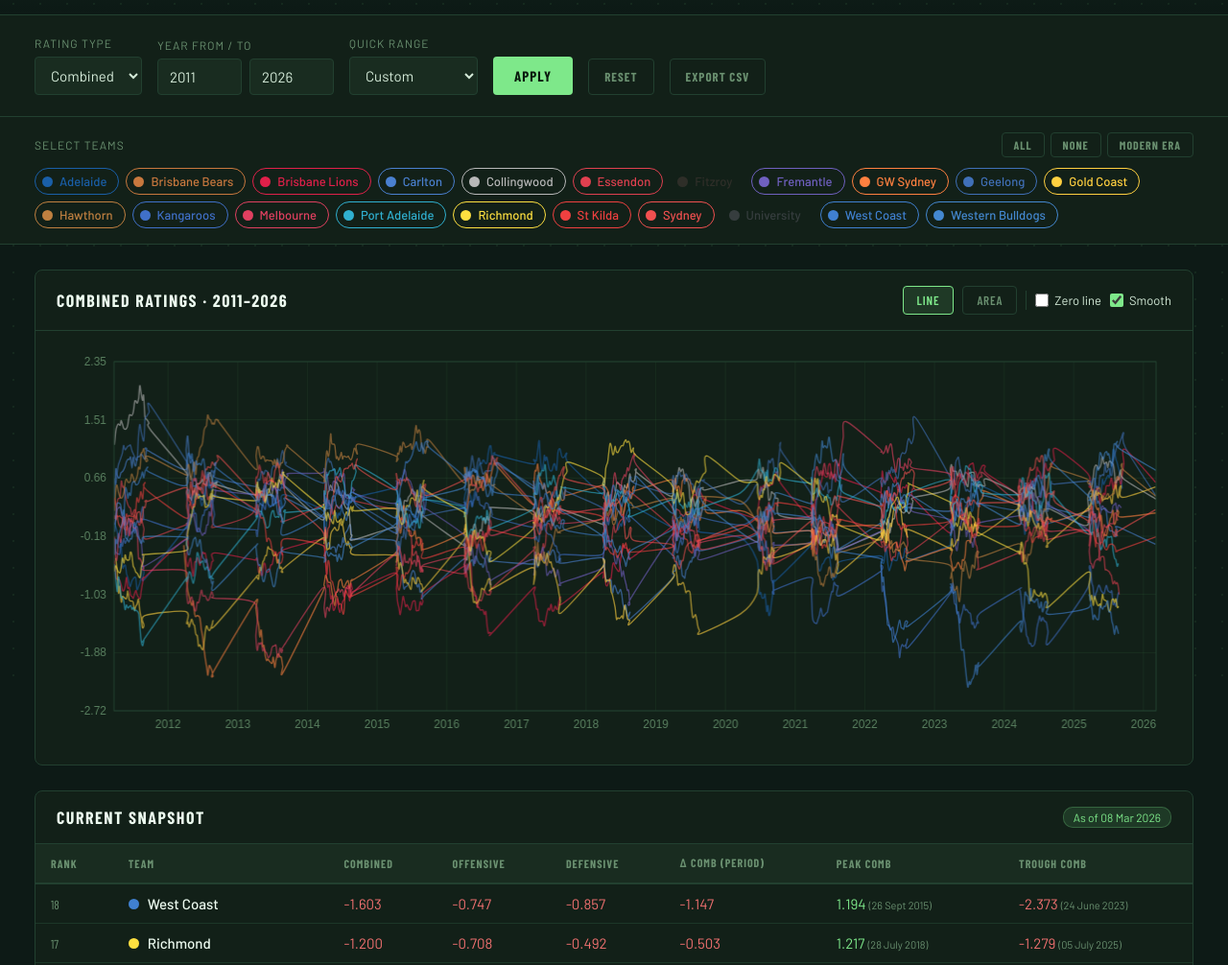
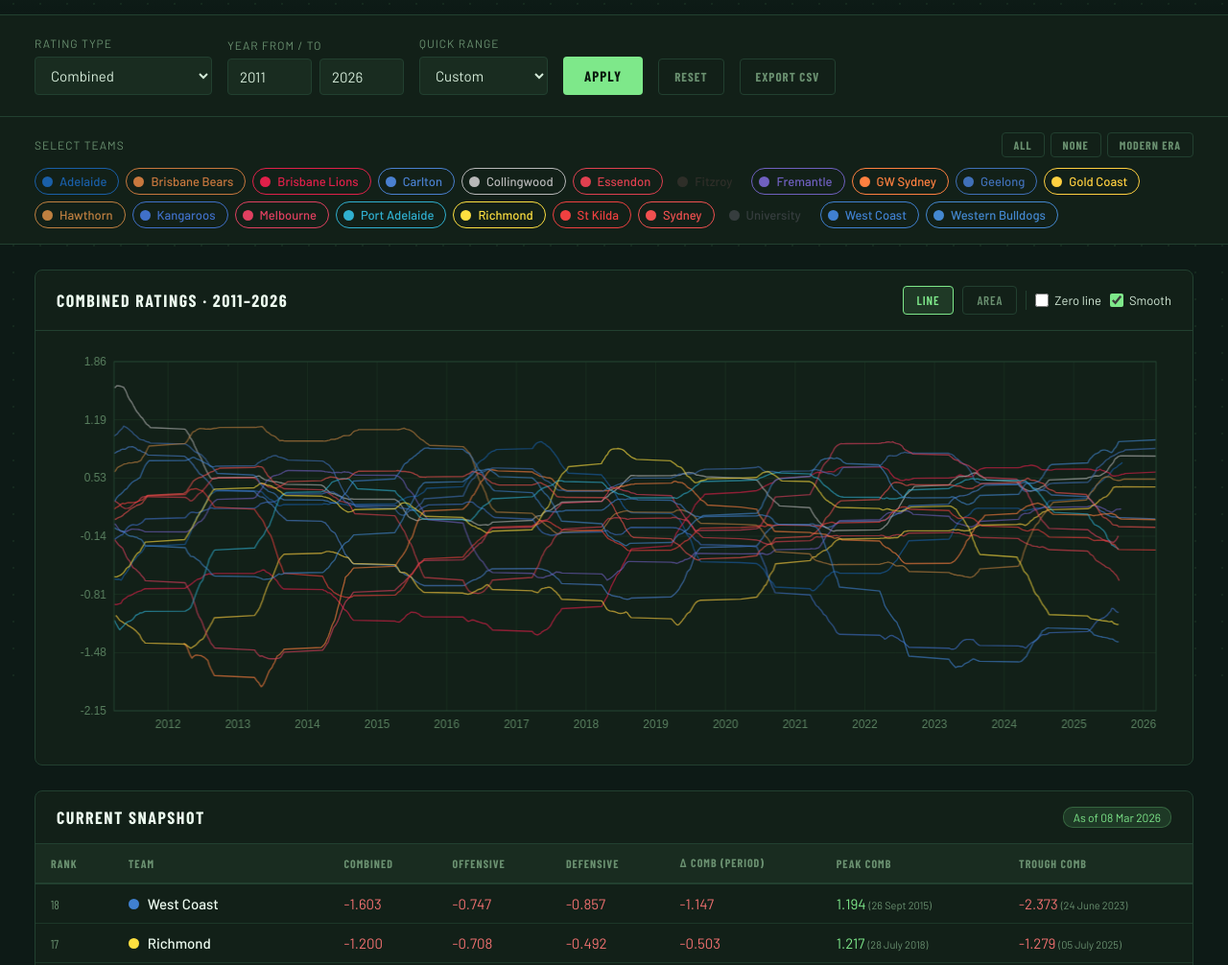
Before and after one commit to TonyCorke/TonyCorke.github.io, a plain HTML site: page MoSHBODSRatings_Green.htm in a window 1280 px wide. Shown: the part 94-1100 px from the top of the page at 96% size. Drawn offline with nearby package versions, Linux system fonts and the light colour scheme; a web font is replaced by a local one.

Commit message:
Add files via upload

```diff
--- a/MoSHBODSRatings_Green.htm
+++ b/MoSHBODSRatings_Green.htm
@@ -156,6 +156,7 @@ footer{text-align:center;padding:18px 36px;font-size:12px;color:var(--text-dim);
       <option value="comb">Combined</option>
       <option value="off">Offensive</option>
       <option value="def">Defensive</option>
+      <option value="offdef">Offensive + Defensive</option>
       <option value="all">All Three</option>
     </select>
   </label>
@@ -351,7 +352,21 @@ function renderChart(rows){
 
   const KEYS=rt==='all'
     ?[['post_comb','Combined'],['post_off','Offensive'],['post_def','Defensive']]
+    :rt==='offdef'
+    ?[['post_off','Offensive'],['post_def','Defensive']]
     :[[`post_${rt}`,{comb:'Combined',off:'Offensive',def:'Defensive'}[rt]]];
+  // Dash patterns: solid=comb, dashed=off, dotted=def (used when >1 series per team)
+  const KEY_DASH={'post_comb':[],'post_off':[8,4],'post_def':[2,4]};
+
+  function smoothPts(pts){
+    if(pts.length<6)return pts;
+    const w=Math.max(5,Math.round(pts.length*0.05));
+    return pts.map((p,i)=>{
+      const lo=Math.max(0,i-w),hi=Math.min(pts.length-1,i+w);
+      let sum=0; for(let j=lo;j<=hi;j++)sum+=pts[j].y;
+      return{x:p.x,y:sum/(hi-lo+1)};
+    });
+  }
 
   const series=[];
   for(const team of [...sel]){
@@ -359,8 +374,10 @@ function renderChart(rows){
     if(!tr.length)continue;
     const col=TC[team]||'#888';
     for(const [key,kl] of KEYS){
+      const rawPts=tr.map(r=>({x:r.date,y:r[key]}));
       series.push({label:team+(KEYS.length>1?` (${kl})`:''),color:col,
-        pts:tr.map(r=>({x:r.date,y:r[key]}))});
+        dash:(rt==='all'||rt==='offdef')?KEY_DASH[key]:[],
+        pts:smooth?smoothPts(rawPts):rawPts});
     }
   }
 
@@ -438,6 +455,7 @@ function renderChart(rows){
     if(s.pts.length<2)continue;
     c.save(); c.globalAlpha=alpha;
     c.strokeStyle=s.color; c.lineWidth=series.length>12?1.4:2.0; c.lineJoin='round';
+    c.setLineDash(s.dash||[]);
 
     if(isArea){
       c.beginPath();
@@ -447,27 +465,9 @@ function renderChart(rows){
       c.closePath(); c.fillStyle=s.color+'18'; c.fill();
     }
 
-    // For smooth, thin to ~1 pt per 3px so bezier tension is visible; raw otherwise
-    const drawPts = (smooth && s.pts.length > pw/3)
-      ? s.pts.filter((_,i)=>i%Math.round(s.pts.length/(pw/3))===0)
-      : s.pts;
     c.beginPath();
-    if(smooth&&drawPts.length>3){
-      c.moveTo(xm(drawPts[0].x),ym(drawPts[0].y));
-      for(let i=0;i<drawPts.length-1;i++){
-        const p0=drawPts[Math.max(i-1,0)];
-        const p1=drawPts[i];
-        const p2=drawPts[i+1];
-        const p3=drawPts[Math.min(i+2,drawPts.length-1)];
-        const t=0.3;
-        const x0=xm(p0.x),y0=ym(p0.y),x1=xm(p1.x),y1=ym(p1.y);
-        const x2=xm(p2.x),y2=ym(p2.y),x3=xm(p3.x),y3=ym(p3.y);
-        c.bezierCurveTo(x1+t*(x2-x0)/2,y1+t*(y2-y0)/2,x2-t*(x3-x1)/2,y2-t*(y3-y1)/2,x2,y2);
-      }
-    } else {
-      c.moveTo(xm(s.pts[0].x),ym(s.pts[0].y));
-      for(const p of s.pts) c.lineTo(xm(p.x),ym(p.y));
-    }
+    c.moveTo(xm(s.pts[0].x),ym(s.pts[0].y));
+    for(const p of s.pts) c.lineTo(xm(p.x),ym(p.y));
     c.stroke(); c.restore();
   }
   c.restore();
@@ -486,11 +486,13 @@ function renderChart(rows){
       const row=i%perCol;
       const bx=ml+pw-8-(cols-1-col)*(lw+4)-lw;
       const by=mt+10+row*lh;
-      c.fillStyle=series[i].color; c.globalAlpha=.85;
-      c.fillRect(bx,by+3,13,9);
+      c.strokeStyle=series[i].color; c.lineWidth=2; c.globalAlpha=.9;
+      c.setLineDash(series[i].dash||[]);
+      c.beginPath(); c.moveTo(bx,by+8); c.lineTo(bx+16,by+8); c.stroke();
+      c.setLineDash([]);
       c.globalAlpha=1; c.fillStyle='#7aaa80'; c.textAlign='left';
       const lbl=series[i].label.length>20?series[i].label.slice(0,18)+'…':series[i].label;
-      c.fillText(lbl,bx+18,by+12);
+      c.fillText(lbl,bx+20,by+12);
     }
   }
 
@@ -500,7 +502,7 @@ function renderChart(rows){
   /* Title */
   const yf=document.getElementById('yf').value;
   const yt=document.getElementById('yt').value;
-  const rl=rt==='all'?'All Ratings':{comb:'Combined',off:'Offensive',def:'Defensive'}[rt];
+  const rl=rt==='all'?'All Ratings':rt==='offdef'?'Offensive + Defensive':{comb:'Combined',off:'Offensive',def:'Defensive'}[rt];
   document.getElementById('ctitle').textContent=`${rl} Ratings · ${yf}–${yt}`;
 }
 
```
